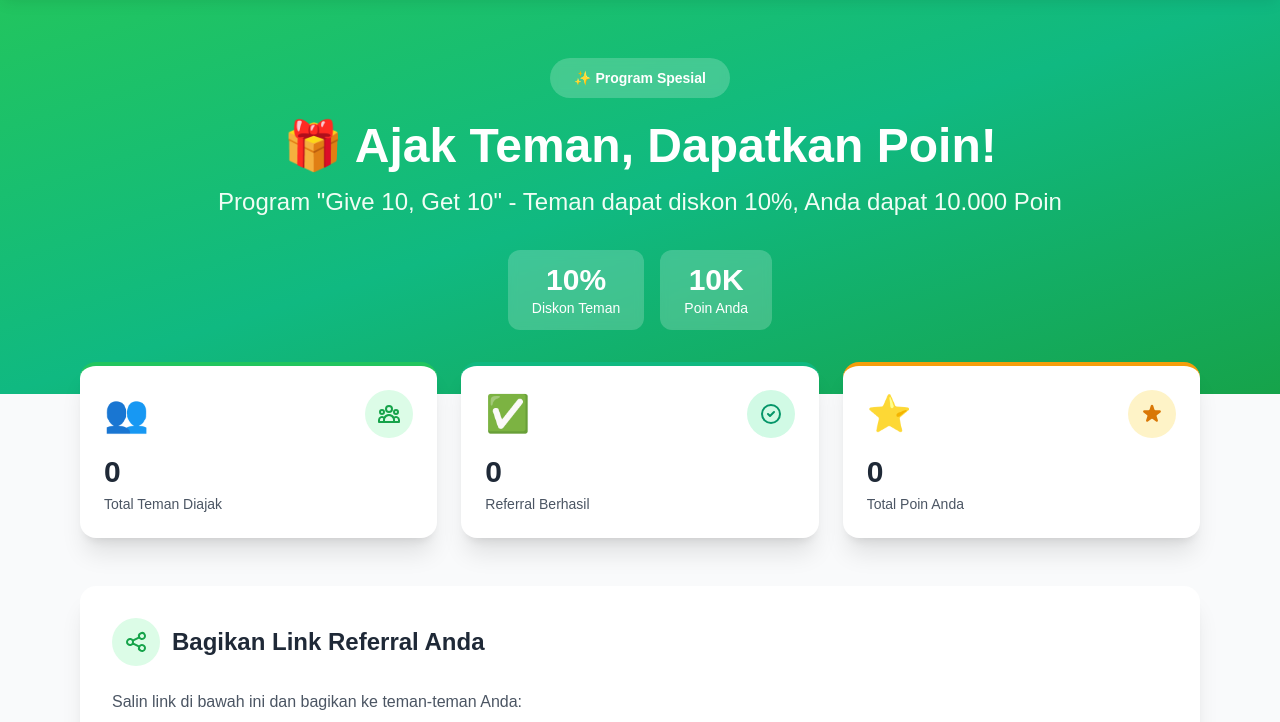
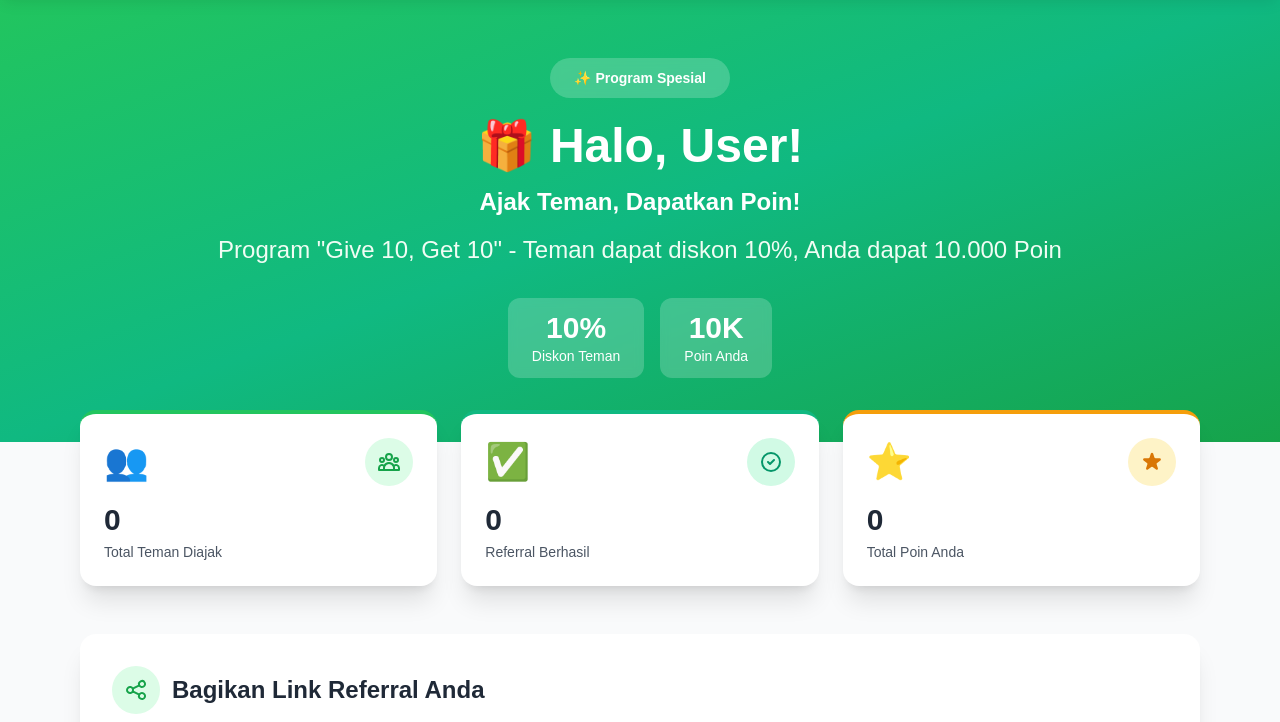
Before and after one commit to sihaloho21/gosembako, a plain HTML site: page referral.html in a window 1280 px wide. Shown: the part 78-800 px from the top of the page. Drawn offline with nearby package versions, Linux system fonts and the light colour scheme; no server answers; sample sign-in values are in the browser's storage.

Commit message:
Add: Display user name in referral page
NEW FEATURE:
✅ Show user name in hero section
✅ Fallback to WhatsApp number if no name

IMPLEMENTATION:
- Added <span id="user-name-display"> in hero
- Read from sessionStorage referral_user
- Display nama || whatsapp || 'User'

UI CHANGES:
- More personalized experience

Quick and simple!

```diff
--- a/referral.html
+++ b/referral.html
@@ -57,8 +57,11 @@
                 <span class="text-sm font-semibold">✨ Program Spesial</span>
             </div>
             <h1 class="text-4xl md:text-5xl font-bold mb-4">
-                🎁 Ajak Teman, Dapatkan Poin!
+                🎁 Halo, <span id="user-name-display">User</span>!
             </h1>
+            <p class="text-2xl font-semibold mb-4">
+                Ajak Teman, Dapatkan Poin!
+            </p>
             <p class="text-xl md:text-2xl mb-8 text-green-50">
                 Program "Give 10, Get 10" - Teman dapat diskon 10%, Anda dapat 10.000 Poin
             </p>
@@ -263,6 +266,13 @@
             window.location.href = 'referral-auth.html';
         }
 
+        // Display user name
+        if (referralUser) {
+            const userData = JSON.parse(referralUser);
+            const userName = userData.nama || userData.whatsapp || 'User';
+            document.getElementById('user-name-display').textContent = userName;
+        }
+
         // Logout function
         function handleLogout() {
             // Clear session
```
